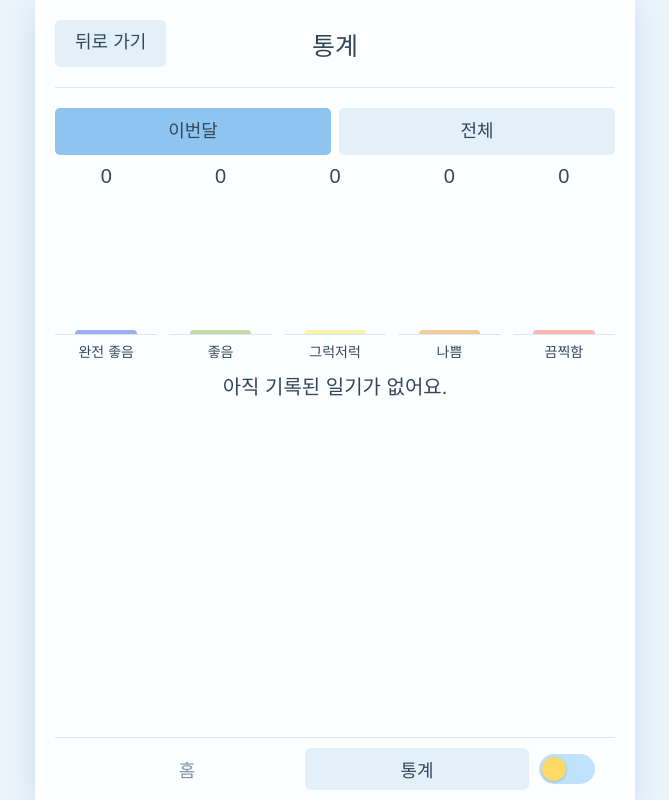
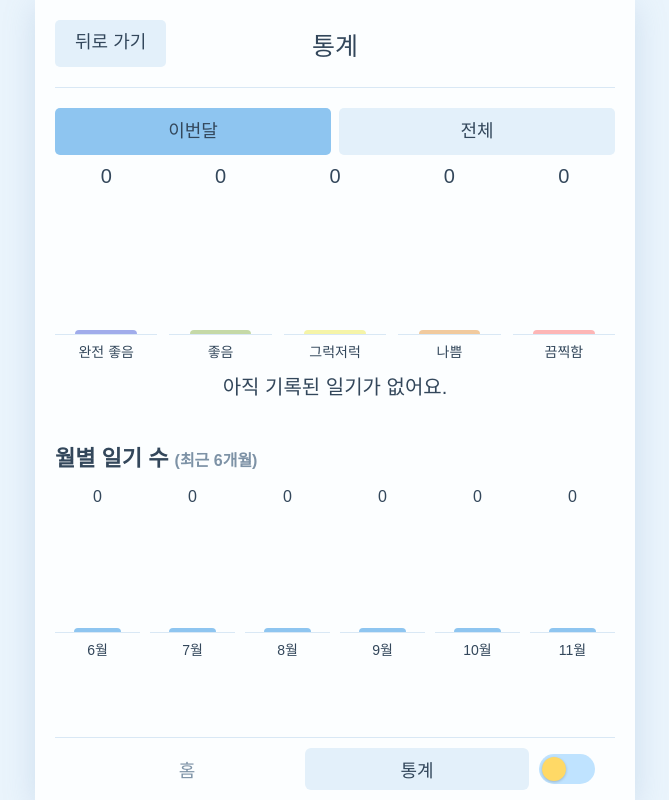
Before and after one commit to nayubin0305/MyDiary, a React (Vite) app: page /Stats in a window 1280 px wide. Shown: the whole page, without its empty margins (305-974 px from the left). Built offline with nearby package versions, Linux system fonts and the light colour scheme; a web font is replaced by a local one.

Commit message:
feat: 통계 페이지 월별 일기 수 추이 차트 추가

```diff
--- /dev/null
+++ b/src/component/MonthlyBarChart.css
@@ -0,0 +1,46 @@
+.MonthlyBarChart {
+    margin: 40px 0 30px;
+}
+.MonthlyBarChart h3 {
+    margin: 0 0 16px;
+    font-size: 22px;
+}
+.MonthlyBarChart h3 span {
+    font-size: 16px;
+    color: var(--text-sub);
+}
+.MonthlyBarChart .bars {
+    display: flex;
+    gap: 10px;
+    margin: 0;
+    padding: 0;
+    list-style: none;
+}
+.MonthlyBarChart .item {
+    flex: 1;
+    display: flex;
+    flex-direction: column;
+    align-items: center;
+    gap: 6px;
+}
+.MonthlyBarChart .count {
+    font-size: 18px;
+}
+.MonthlyBarChart .bar_area {
+    width: 100%;
+    height: 120px;
+    display: flex;
+    align-items: flex-end;
+    justify-content: center;
+    border-bottom: 1px solid var(--border);
+}
+.MonthlyBarChart .bar {
+    width: 55%;
+    min-height: 4px;
+    border-radius: 4px 4px 0 0;
+    background-color: var(--accent);
+    transition: height 0.3s;
+}
+.MonthlyBarChart .label {
+    font-size: 14px;
+}
--- /dev/null
+++ b/src/component/MonthlyBarChart.tsx
@@ -0,0 +1,35 @@
+import "./MonthlyBarChart.css";
+
+interface MonthlyItem {
+    key: string;
+    label: string;
+    count: number;
+}
+
+interface MonthlyBarChartProps {
+    items: MonthlyItem[];
+}
+
+const MonthlyBarChart = ({items}: MonthlyBarChartProps) => {
+    // 가장 많은 개수 0으로 나누지 않게 최소 1
+    const max = Math.max(1, ...items.map((it) => it.count));
+
+    return (
+        <div className="MonthlyBarChart">
+            <h3>월별 일기 수 <span>(최근 {items.length}개월)</span></h3>
+            <ul className="bars">
+                {items.map((it) => (
+                    <li key={it.key} className="item" title={`${it.label}: ${it.count}`}>
+                        <span className="">{it.count}</span>
+                        <span className="bar_area">
+                            <span className="bar" style={{height: `${(it.count / max) * 100}%`}}></span>
+                        </span>
+                        <span className="label">{it.label}</span>
+                    </li>
+                ))}
+            </ul>
+        </div>
+    );
+}
+
+export default MonthlyBarChart;
--- a/src/pages/Stats.tsx
+++ b/src/pages/Stats.tsx
@@ -4,8 +4,9 @@ import { useNavigate } from "react-router-dom";
 import Header from "../component/Header";
 import Button from "../component/Button";
 import EmotionBarChart from "../component/EmotionBarChart";
-import { setPageTitle, getMonthRangeByDate, countByEmotion, emotionList } from "../util";
+import { setPageTitle, getMonthRangeByDate, countByEmotion, emotionList, countByMonth, getRecentMonths } from "../util";
 import { DiaryStateContext } from "../context/DiaryContext";
+import MonthlyBarChart from "../component/MonthlyBarChart";
 
 type Period = "month" | "all";
 
@@ -51,6 +52,16 @@ const Stats = () => {
                     ? "아직 기록된 일기가 없어요."
                     : `${periodName} 일기 ${total}개 - 가장 많은 감정은 ${topNames.join(", ")}` + (topNames.length > 1 ? `(각 ${maxCount}개)` : `(${maxCount}개)`);
 
+    // 최근 6개월
+    const monthlyItems = useMemo(() => {
+        const counts = countByMonth(data);
+        return getRecentMonths(today, 6).map((m) => ({
+            key: m.key,
+            label: m.label,
+            count: counts[m.key] ?? 0,
+        }));
+    }, [data, today]);
+
     return(
         <div className="Stats">
             <Header title="통계" leftChild={<Button text={"뒤로 가기"} onClick={goBack} />} />
@@ -61,6 +72,7 @@ const Stats = () => {
             </div>
             <EmotionBarChart counts={emotionCounts}/>
             <p className="summary">{summary}</p>
+            <MonthlyBarChart items={monthlyItems}/>
         </div>
     );
 };
--- a/src/util.ts
+++ b/src/util.ts
@@ -98,3 +98,38 @@ export const countByEmotion = (diaries: DiaryType[]): Record<number, number> =>
   }
   return counts;
 };
+
+// yyyy-mm
+export const getMonthKey = (timestamp: number): string => {
+  const d = new Date(timestamp);
+  return `${d.getFullYear()}-${d.getMonth() + 1}`;
+};
+
+// 월별 개수 함수
+export const countByMonth = (diaries: DiaryType[]): Record<string, number> => {
+  const counts: Record<string, number> = {};
+  for (const it of diaries) {
+    counts[getMonthKey(it.date)] = 0;
+  }
+  for (const it of diaries) {
+    counts[getMonthKey(it.date)] += 1;
+  }
+  return counts;
+};
+
+export interface MonthItem {
+  key: string;
+  label: string;
+}
+
+export const getRecentMonths = (base: Date, count: number): MonthItem[] => {
+  const months: MonthItem[] = [];
+  for (let i = count - 1; i >= 0; i--) {
+    const d = new Date(base.getFullYear(), base.getMonth() - i, 1);
+    months.push({
+      key: getMonthKey(d.getTime()),
+      label: `${d.getMonth() + 1}월`,
+    });
+  }
+  return months;
+};
```
